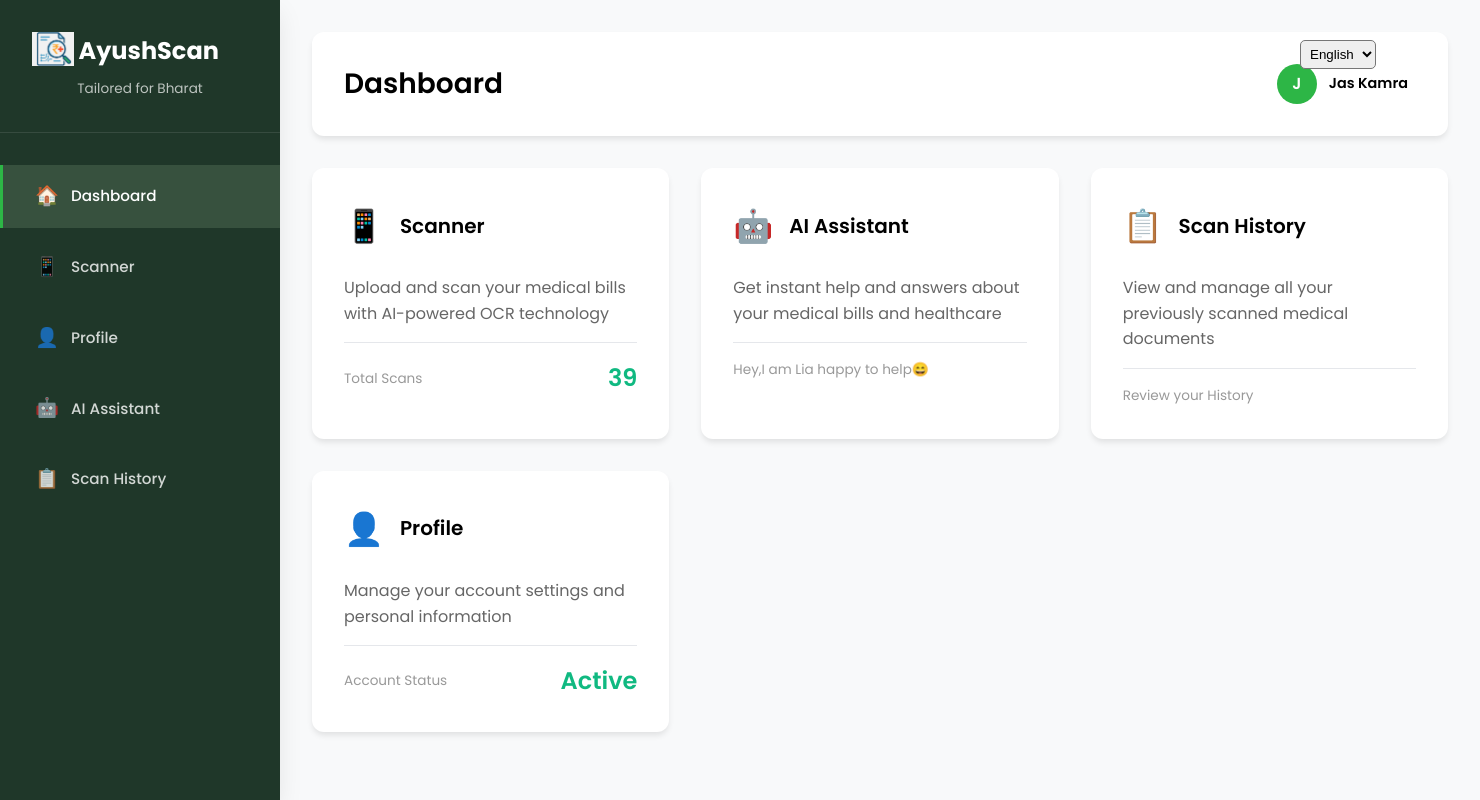
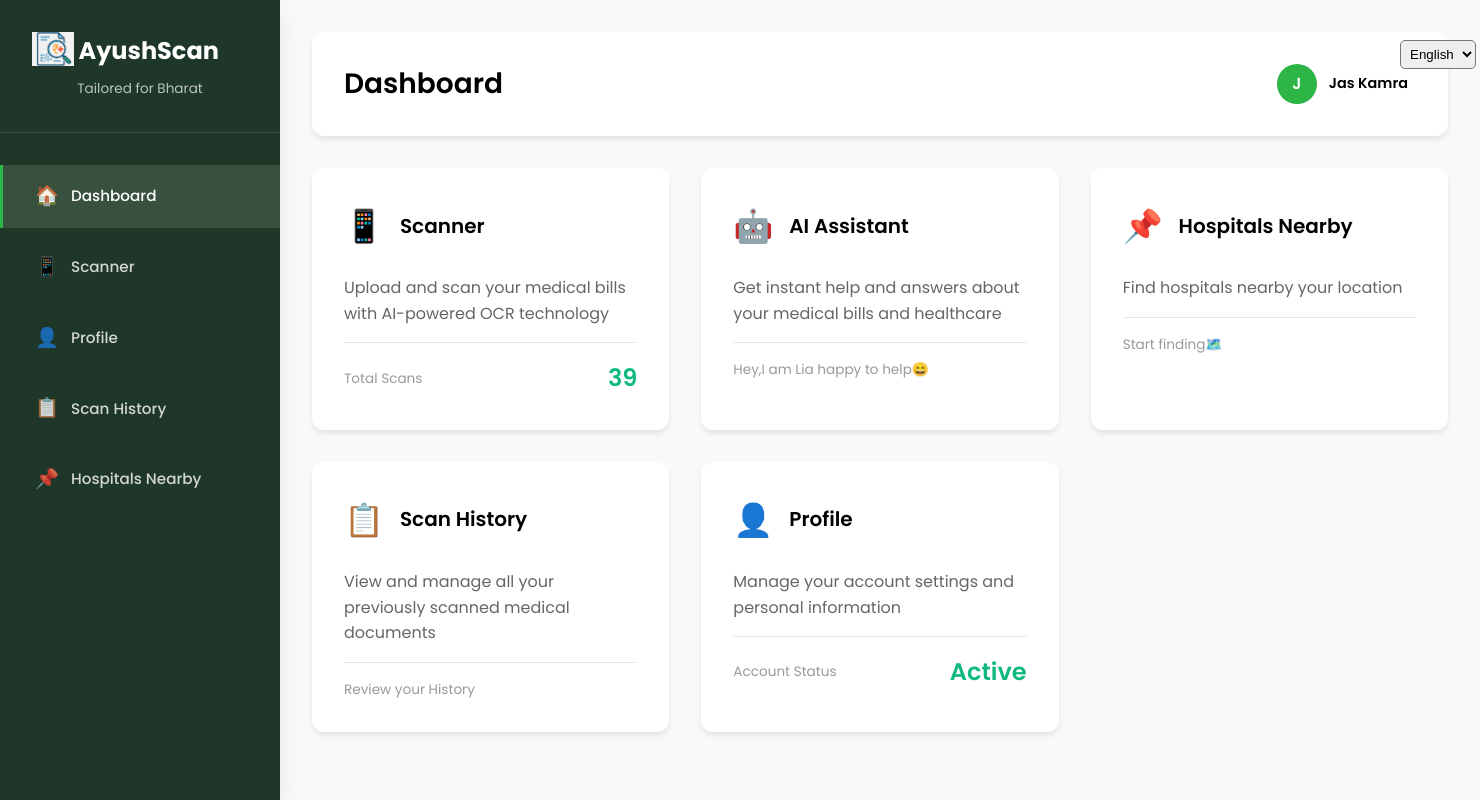
Before and after one commit to JASKAMRA/AyushSCAN, a Flask app: page /dashboard in a window 1480 px wide. Run offline with Flask 3, Linux system fonts and the light colour scheme; a user stored in the database is signed in; data comes from the database, SQL or seed files in the repository; both versions use the stored data as it was after the commit.

Commit message:
commited

```diff
--- a/app.py
+++ b/app.py
@@ -3,6 +3,7 @@ import sqlite3
 import pytesseract
 from PIL import Image, UnidentifiedImageError
 import os
+import google.generativeai as genai
 import re
 import csv
 from difflib import SequenceMatcher
@@ -11,11 +12,12 @@ import random
 
 
 app = Flask(__name__)
-@app.before_request
-def ensure_language_selected():
-    if request.endpoint not in ['set_language', 'static', 'home', 'index']:
-        if 'language' not in session:
-            return redirect(url_for('index'))
+genai.configure(api_key=os.getenv("AIzaSyAD3ErnFohSPwhSJsNOjwg3JuuNZFBmtG8"))
+# @app.before_request
+# def ensure_language_selected():
+#     if request.endpoint not in ['set_language', 'static', 'home', 'index']:
+#         if 'language' not in session:
+#             return redirect(url_for('index'))
 @app.context_processor
 def inject_lang():
     return {'lang': session.get('language', 'english')}
@@ -31,7 +33,19 @@ os.makedirs(UPLOAD_FOLDER, exist_ok=True)
 UPLOAD_FOLDER = "uploads"
 CSV_FILE = "products.csv"
 
-import re
+
+
+products = []
+def find_medicine_price(query):
+    for item in products:
+        if item["generic name"].lower() in query.lower():
+            return f"The price of {item['generic name']} ({item['unit size']}) is ₹{item['MRP']} as per Janaushadhi."
+    return None
+
+with open('products.csv', newline='', encoding='utf-8') as csvfile:
+    reader = csv.DictReader(csvfile)
+    for row in reader:
+        products.append(row)
 
 def detect_column_indices(lines):
     for i, line in enumerate(lines[:3]):
@@ -167,6 +181,34 @@ def init_db():
 @app.route('/')
 def home():
     return render_template("index.html")
+@app.route("/chatbot", methods=["POST","GET"])
+def chatbot():
+    user_input = request.json.get("message", "")
+    print("User input:", user_input)
+
+    price_response = find_medicine_price(user_input)
+    print("Medicine Match:", price_response)  # Add this
+
+    if price_response:
+        return jsonify({"reply": price_response})
+
+
+    print("Calling Gemini...")
+    try:
+        model = genai.GenerativeModel("gemini-pro")
+        response = model.generate_content(user_input)
+        print("Gemini replied:", response.text)
+        return jsonify({"reply": response.text})
+    except Exception as e:
+        print("Gemini error:", e)
+        return jsonify({"reply": "Gemini failed: " + str(e)})
+@app.route("/chatbot", methods=["GET"])
+def chatbot_page():
+    if "user_id" not in session:
+        return redirect("/login")
+    return render_template("chatbot.html", lang=session.get("language", "english"), user=session["user"])
+
+
 
 @app.route('/signup', methods=["GET", "POST"])
 def signup():
--- a/static/scripts/dashboard.js
+++ b/static/scripts/dashboard.js
@@ -17,9 +17,6 @@ document.addEventListener("click", function (e) {
     document.getElementById("userDropdown").style.display = "none";
   }
 });
-function openModal(id) {
-  document.getElementById(id).style.display = "block";
-}
 function closeModal(id) {
   document.getElementById(id).style.display = "none";
 }
@@ -258,3 +255,54 @@ function enableEditing() {
   // Scroll to top of form
   form.scrollIntoView({ behavior: "smooth" });
 }
+
+// ===== HOSPITALS NEARBY: OpenStreetMap Overpass Integration =====
+document.addEventListener("DOMContentLoaded", () => {
+  const hospitalSection = document.getElementById("Hospitals Nearby");
+  if (hospitalSection) {
+    const locationStatus = document.getElementById("locationStatus");
+    const hospitalList = document.getElementById("hospitalList");
+
+    navigator.geolocation.getCurrentPosition(
+      async (position) => {
+        const { latitude, longitude } = position.coords;
+        locationStatus.textContent = `📍 Location: ${latitude.toFixed(
+          3
+        )}, ${longitude.toFixed(3)}`;
+
+        const query = `
+          [out:json];
+          (
+            node["amenity"="hospital"](around:5000,${latitude},${longitude});
+          );
+          out body;
+        `;
+
+        try {
+          const res = await fetch("https://overpass-api.de/api/interpreter", {
+            method: "POST",
+            body: query,
+          });
+          const data = await res.json();
+          const hospitals = data.elements;
+
+          if (hospitals.length === 0) {
+            hospitalList.innerHTML = `<li>No hospitals found nearby.</li>`;
+          } else {
+            hospitalList.innerHTML = hospitals
+              .map((h) => `<li>🏥 ${h.tags.name || "Unnamed Hospital"}</li>`)
+              .join("");
+          }
+        } catch (err) {
+          hospitalList.innerHTML = `<li>Error fetching hospital data.</li>`;
+          console.error("Overpass fetch error:", err);
+        }
+      },
+      (err) => {
+        locationStatus.textContent =
+          "⚠️ Location access denied. Cannot fetch nearby hospitals.";
+        console.warn("Geolocation error:", err);
+      }
+    );
+  }
+});
--- a/templates/dashboard.html
+++ b/templates/dashboard.html
@@ -11,7 +11,7 @@
     <link rel="stylesheet" href="/static/styles/dashboard.css" />
   </head>
   <body>
-    <form action="/set_language" method="POST" style="position: absolute; top: 40px; left: 1300px;">
+    <form action="/set_language" method="POST" style="position: absolute; top: 40px; left: 1400px;">
   <select name="language" onchange="this.form.submit()" style="padding: 5px; border-radius: 5px;">
     <option value="english" {% if lang == 'english' %}selected{% endif %}>English</option>
     <option value="hindi" {% if lang == 'hindi' %}selected{% endif %}>हिन्दी</option>
@@ -52,26 +52,21 @@
                 <span class="nav-text">{% if lang == 'hindi' %}प्रोफ़ाइल{% else %}Profile{% endif %}</span>
               </a>
             </li>
-            <li class="nav-item">
-              <a class="nav-link" data-section="chatbot">
-                <span class="nav-icon">🤖</span>
-                <span class="nav-text">{% if lang == 'hindi' %}एआई सहायक{% else %}AI Assistant{% endif %}</span>
-              </a>
-            </li>
+
             <li class="nav-item">
               <a class="nav-link" data-section="history">
                 <span class="nav-icon">📋</span>
                 <span class="nav-text">{% if lang == 'hindi' %}स्कैन इतिहास{% else %}Scan History{% endif %}</span>
               </a>
             </li>
-            {#
+
             <li class="nav-item">
-              <a class="nav-link" data-section="settings">
-                <span class="nav-icon">⚙️</span>
-                <span class="nav-text">Settings</span>
+              <a class="nav-link" data-section="Hospitals Nearby">
+                <span class="nav-icon">📌</span>
+                <span class="nav-text">{% if lang == 'hindi' %}नज़दीकी अस्पताल{% else %}Hospitals Nearby{% endif %}</span>
               </a>
             </li>
-            #}
+
           </ul>
         </nav>
       </aside>
@@ -95,7 +90,13 @@
             </div>
           </div>
         </header>
-
+        <section class="content-section" id="Hospitals Nearby">
+  <div class="hospital-container" style="padding: 2rem;">
+    <h2>{% if lang == 'hindi' %}अपने नज़दीकी अस्पताल खोजें{% else %}Find Nearby Hospitals{% endif %}</h2>
+    <p id="locationStatus">{% if lang == 'hindi' %}स्थान प्राप्त किया जा रहा है...{% else %}Getting location...{% endif %}</p>
+    <ul id="hospitalList"></ul>
+  </div>
+</section>
         <section class="content-section active" id="dashboard">
           <div class="dashboard-grid">
             <div class="dashboard-card" onclick="showSection('scanner')">
@@ -112,7 +113,7 @@
               </div>
             </div>
 
-            <div class="dashboard-card" onclick="showSection('chatbot')">
+            <div class="dashboard-card" onclick="window.location.href='{{ url_for('chatbot_page') }}'">
               <div class="card-header">
                 <div class="card-icon">🤖</div>
                 <div class="card-title">{% if lang == 'hindi' %}एआई सहायक{% else %}AI Assistant{% endif %}</div>
@@ -122,6 +123,22 @@
               </div>
               <div class="card-stats">
                 <div class="stat-label">{% if lang == 'hindi' %}नमस्ते, मैं लिया आपकी मदद करने के लिए खुश हूँ😄{% else %}Hey,I am Lia happy to help😄{% endif %}</div>
+                {#
+                <div class="stat-value">12</div>
+                #}
+              </div>
+            </div>
+
+               <div class="dashboard-card" onclick="showSection('Hospitals Nearby')">
+              <div class="card-header">
+                <div class="card-icon">📌</div>
+                <div class="card-title">{% if lang == 'hindi' %}नज़दीकी अस्पताल{% else %}Hospitals Nearby{% endif %}</div>
+              </div>
+              <div class="card-description">
+                {% if lang == 'hindi' %}अपने स्थान के पास के अस्पताल खोजें{% else %}Find hospitals nearby your location{% endif %}
+              </div>
+              <div class="card-stats">
+                <div class="stat-label">{% if lang == 'hindi' %}खोज शुरू करें🗺️{% else %}Start finding🗺️{% endif %}</div>
                 {#
                 <div class="stat-value">12</div>
                 #}
@@ -448,26 +465,7 @@
           </div>
         </section>
 
-        <div id="deleteAccountModal" class="modal">
-          <div class="modal-content">
-            <span class="close" onclick="closeModal('deleteAccountModal')"
-              >&times;</span
-            >
-            <h3>{% if lang == 'hindi' %}खाता हटाने की पुष्टि करें{% else %}Confirm Account Deletion{% endif %}</h3>
-            <form id="deleteAccountForm">
-              <input
-                type="password"
-                name="delete_password"
-                placeholder="{% if lang == 'hindi' %}पुष्टि करने के लिए पासवर्ड दर्ज करें{% else %}Enter Password to Confirm{% endif %}"
-                required
-                class="form-input"
-              />
-              <button type="submit" class="btn-modal danger">
-                {% if lang == 'hindi' %}खाता मिटाएं{% else %}Delete Account{% endif %}
-              </button>
-            </form>
-          </div>
-        </div>
+
 
         <div id="logoutModal" class="modal">
           <div class="modal-content">
@@ -624,5 +622,6 @@
       </div>
       <script src="/static/scripts/dashboard.js"></script>
     </div>
+
   </body>
 </html>
```
Also changed, not shown: templates/chatbot.html (added, +11 -0 lines), users.db.
